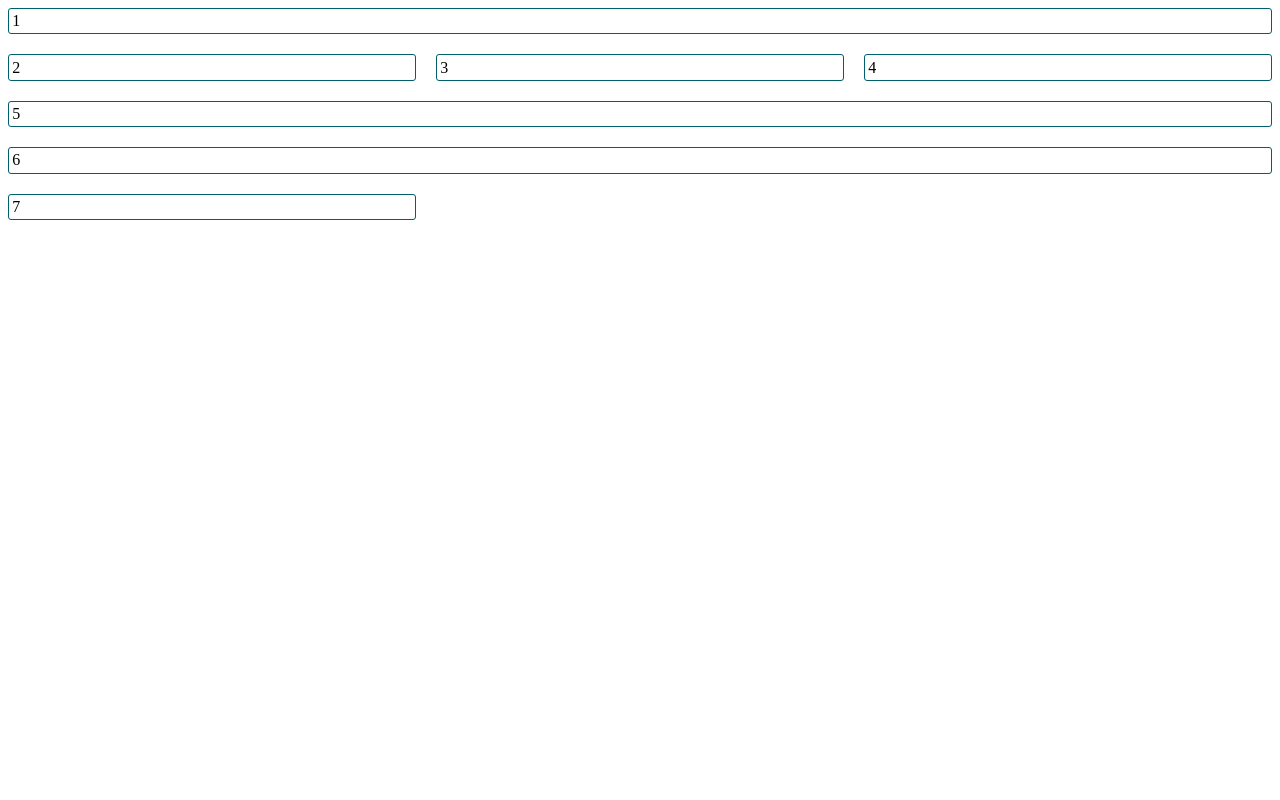
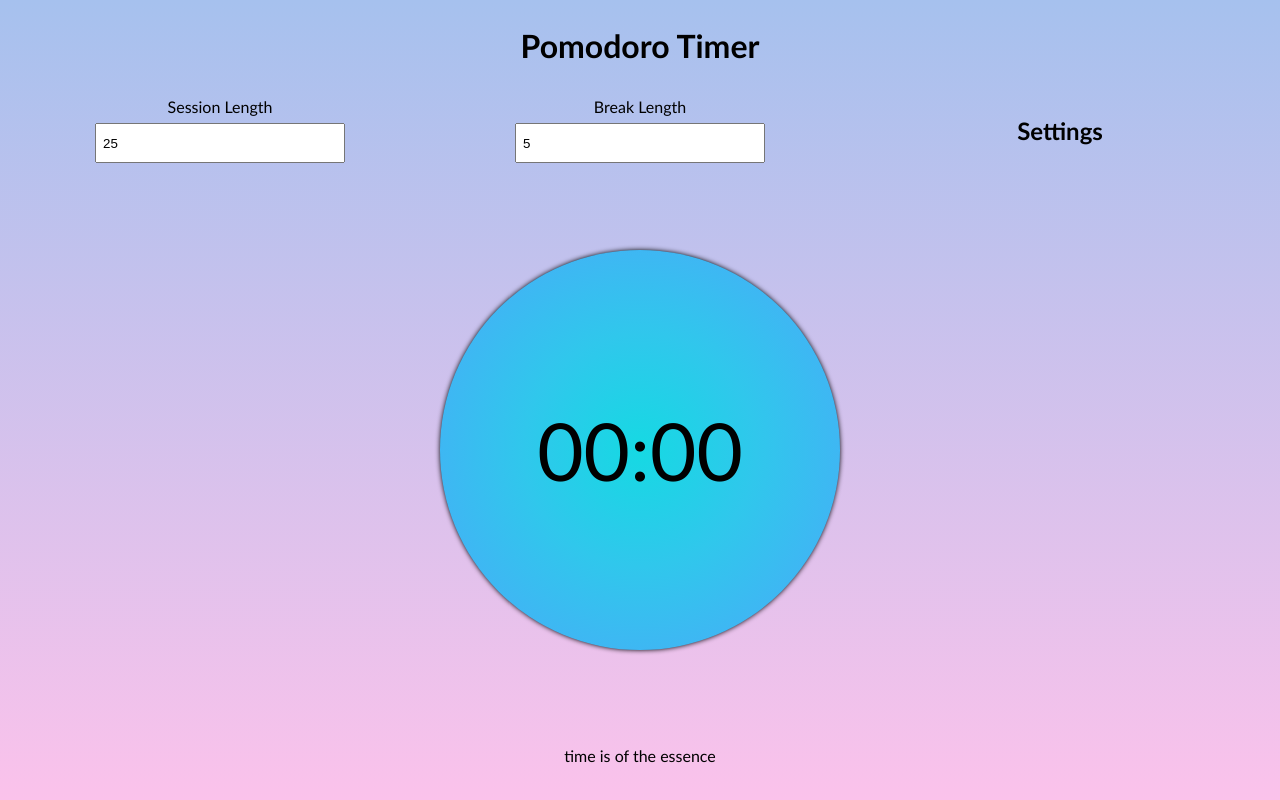
Before and after one commit to regirock365/pomodoro, a website: page public/index.html in a window 1280 px wide. Drawn offline with Linux system fonts and the light colour scheme.

Commit message:
grid layout complete

```diff
--- a/public/index.html
+++ b/public/index.html
@@ -11,13 +11,28 @@
       <!-- <header>
         Pomodoro Timer
       </header> -->
-      <div class="item-a">1</div>
-      <div class="item-b">2</div>
-      <div class="item-c">3</div>
-      <div class="item-d">4</div>
-      <div class="item-e">5</div>
-      <div class="item-f">6</div>
-      <div class="item-g">7</div>
+      <header id="title" class="center">
+        <h1>Pomodoro Timer</h1>
+      </header>
+      <div id="session">
+        <label for="">Session Length</label>
+        <input id="session-length" type="number" value="25" min="1" step="1">
+      </div>
+      <div id="break">
+        <label for="">Break Length</label>
+        <input id="rest-length" type="number" value="5" min="1" step="1">
+      </div>
+      <div id="settings" class="center">
+        <h2>Settings</h2>
+      </div>
+      <main id="pomodoro" class="center">
+        <div id="circle" class="center">
+          <span id="time-left">00:00</span>
+        </div>
+      </main>
+      <div id="footer" class="center">
+        <span>time is of the essence</span>
+      </div>
     </div>
     <!-- <header>
       <h1>Pomodoro Timer</h1>
--- a/public/style.css
+++ b/public/style.css
@@ -1,5 +1,6 @@
-/* * {
+* {
   margin: 0;
+  box-sizing: border-box;
 }
 
 body {
@@ -8,44 +9,66 @@ body {
   min-height: 100vh;
 }
 
-header {
-  height: 50px;
-  display: flex;
-  justify-content: center;
-  align-items: center;
+.grid {
+  display: grid;
+  min-height: 100vh;
+  grid-template-columns: repeat(3, minmax(200px, 1fr));
+  grid-template-rows: 50px 80px minmax(400px, 1fr) 50px;
+  grid-gap: 20px;
+  padding: 20px;
+  grid-template-areas:
+    "header header header"
+    "session break settings"
+    "pomodoro pomodoro pomodoro"
+    "footer footer footer";
 }
 
-#settings {
-  display: flex;
-  justify-content: space-around;
-  align-items: center;
-
-  text-align: center;
+.grid > * {
+  /* border: 1px solid rgb(0, 95, 107); */
+  border-radius: 3px;
+  padding: 0.2rem;
 }
 
-#settings > div {
-  height: 50px;
-  padding: 5px;
+#title {
+  grid-area: header;
+}
 
+#session {
+  grid-area: session;
+}
+
+#break {
+  grid-area: break;
+}
+
+#session,
+#break {
   display: flex;
   flex-direction: column;
   justify-content: space-around;
   align-items: center;
 }
 
-main {
-  display: flex;
-  justify-content: center;
-  align-items: center;
+input {
+  padding: 6px;
+  height: 40px;
+  width: 250px;
+  max-width: 100%;
+}
 
-  height: 500px;
+#settings {
+  grid-area: settings;
+}
+
+#pomodoro {
+  grid-area: pomodoro;
 }
 
 #circle {
   width: 400px;
   height: 400px;
   border-radius: 50%;
-  background-color: yellow;
+  background-color: #16d9e3;
 
   background-image: radial-gradient(
     circle 248px at center,
@@ -54,89 +77,32 @@ main {
     #46aef7 100%
   );
   box-shadow: 0px 0px 5px 0px;
-
   transition: all 0.6s ease;
-
+}
+#circle.session {
+  background-image: linear-gradient(120deg, #f093fb 0%, #f5576c 100%);
+  background-image: linear-gradient(to top, #ff0844 0%, #ffb199 100%);
+}
+#circle.break {
+  background-image: linear-gradient(to top, #0fd850 0%, #f9f047 100%);
+}
+#circle:hover {
+  box-shadow: 0px 0px 20px 0px;
+  cursor: pointer;
+  transition: all 0.6s cubic-bezier(0.25, 0.1, 0.07, 2.28);
+}
+#circle:active {
+  transition: 0.1s ease;
+  box-shadow: 0px 0px 10px 0px;
+}
+#time-left {
+  font-size: 5rem;
+}
+#footer {
+  grid-area: footer;
+}
+.center {
   display: flex;
   justify-content: center;
   align-items: center;
 }
-
-#circle.session {
-  background-image: linear-gradient(120deg, #f093fb 0%, #f5576c 100%);
-  background-image: linear-gradient(to top, #ff0844 0%, #ffb199 100%);
-}
-
-#circle.break {
-  background-image: linear-gradient(to top, #0fd850 0%, #f9f047 100%);
-}
-
-#circle:hover {
-  box-shadow: 0px 0px 20px 0px;
-  cursor: pointer;
-}
-
-#circle:active {
-  transition: 0.1s ease;
-  box-shadow: 0px 0px 10px 0px;
-}
-
-#time-left {
-  font-size: 500%;
-} */
-
-* {
-  /* outline: 1px solid red; */
-  box-sizing: border-box;
-}
-
-.grid {
-  display: grid;
-  grid-template-columns: repeat(3, minmax(200px, 1fr));
-  grid-template-rows: auto;
-  /* grid-auto-rows: 100px; */
-  /* grid-column-gap: 5px; */
-  grid-gap: 20px;
-  /* grid-auto-flow: column; */
-  grid-template-areas:
-    "header header header"
-    "session break settings"
-    "pomodoro pomodoro pomodoro"
-    "footer footer footer";
-}
-
-.grid > * {
-  border: 1px solid rgb(0, 95, 107);
-  border-radius: 3px;
-  /* background-color: rgba(0, 95, 107, 0.8); */
-  padding: 0.2em;
-  /* color: #fff; */
-}
-
-.grid > *:nth-child(2n) {
-  /* background-color: goldenrod; */
-}
-
-.item-a {
-  grid-area: header;
-}
-
-.item-b {
-  grid-area: session;
-}
-
-.item-c {
-  grid-area: break;
-}
-
-.item-d {
-  grid-area: settings;
-}
-
-.item-e {
-  grid-area: pomodoro;
-}
-
-.item-f {
-  grid-area: footer;
-}
```
